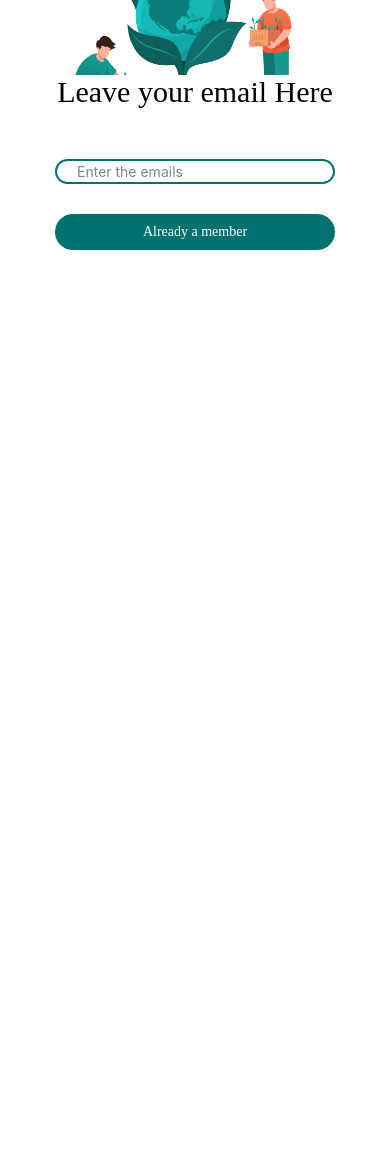
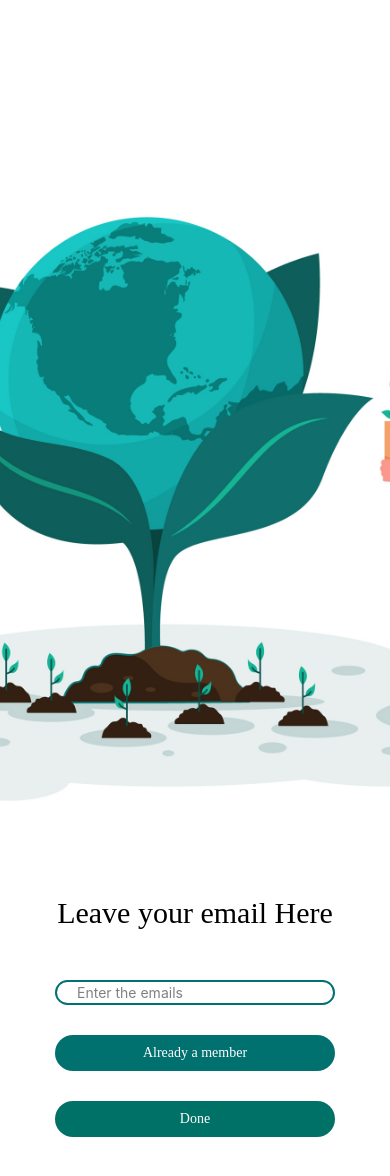
Before and after one commit to MuhammadTalha776932/FindMyKids, a React Native app: screen / in a window 390 px wide. Shown: the top 1176 px of the page. Before the commit the page ends 844 px from the top, so only its background shows below. Built offline with nearby package versions, Linux system fonts and the light colour scheme.

Commit message:
modified the ParentRegister file

```diff
--- a/component/ParentRegister.tsx
+++ b/component/ParentRegister.tsx
@@ -1,15 +1,19 @@
 import React,{useState} from 'react';
-import {Text,View,Image, TextInput,SafeAreaView,ScrollView} from 'react-native';
+import {Text,View,Image, TextInput,SafeAreaView,ScrollView,Dimensions,TouchableOpacity, Pressable} from 'react-native';
 const ImageJPG = require("../src/images/image.jpg");
 
 const ParentRegister = ():JSX.Element=>{
   const [email,setEmail] = useState('');
+  const screenWidth:number = Dimensions.get("screen").width
+  const screenHeight:number = Dimensions.get("screen").height
+
+  const isPortrait = screenHeight > screenWidth;
   return (
   <>
     <SafeAreaView>
     <View style={{backgroundColor:"#FFF",height:"100%"}}>
                 <Image source ={ImageJPG}
-                    style={{width:"100%",height:"43%"}}
+                    style={isPortrait? {width:"100%",height:"43%"}:{width:"100%",maxHeight:"40%"}}
                 />
                 <Text
                  style={{
@@ -55,6 +59,21 @@ const ParentRegister = ():JSX.Element=>{
 
                     }}>Already a member</Text>
                 </View>
+
+                <Pressable style={{
+                    marginHorizontal:55,
+                    alignItems:"center",
+                    justifyContent:"center",
+                    marginTop:30,
+                    backgroundColor:"#007166",
+                    paddingVertical:10,
+                    borderRadius:23
+                }} onPress={()=>{}}>
+                    <Text style={{
+                        color:"white",
+                        fontFamily:"SemiBold"
+                    }}>Done</Text>
+                </Pressable>
             </View>
     </SafeAreaView>
   </>
```
